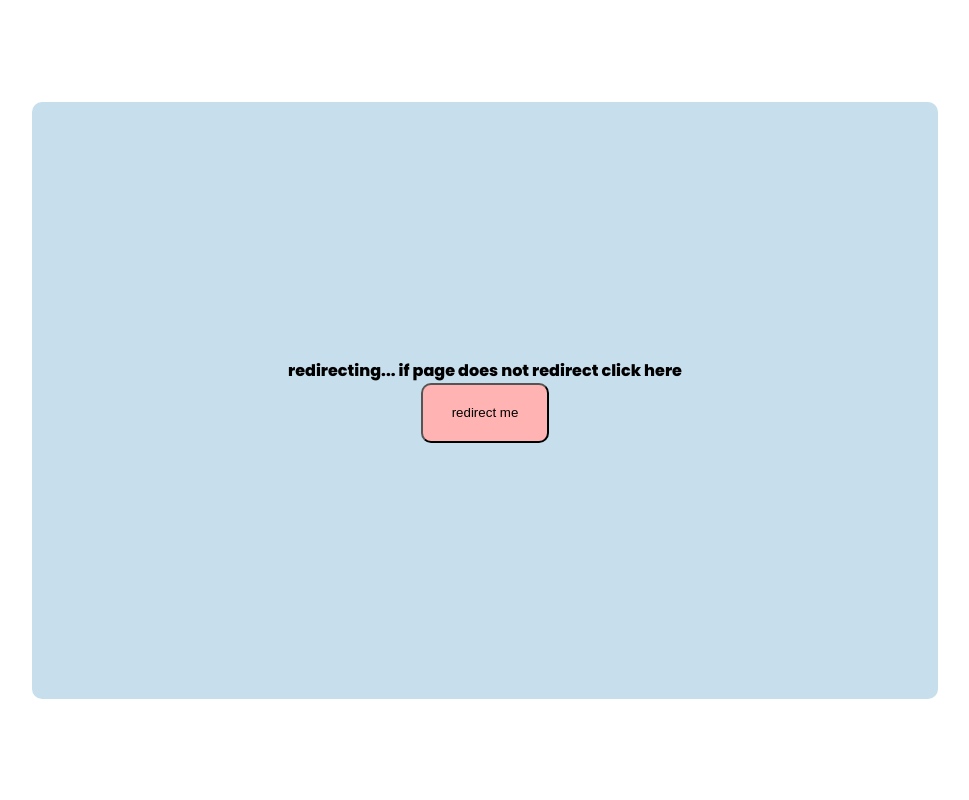
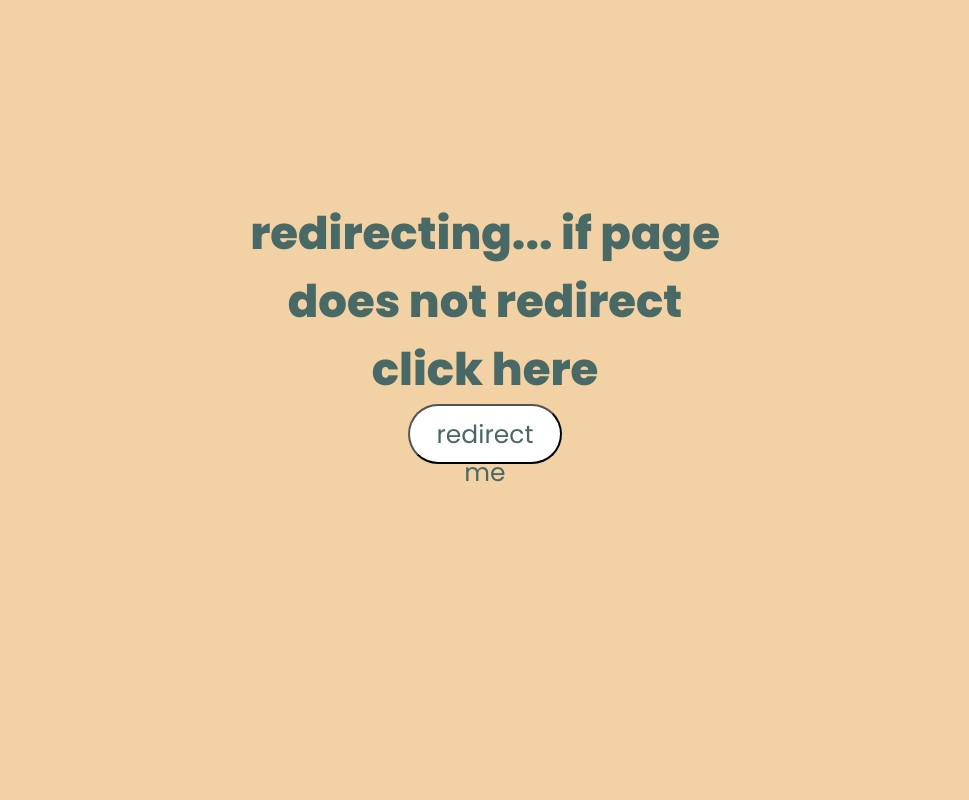
Before and after one commit to Ceaseless04/MapModel, a Next.js app: page /verify in a window 1280 px wide. Shown: the top 800 px of the page, without its empty margins (155-1124 px from the left). Built offline with nearby package versions, Linux system fonts and the light colour scheme; no server answers.

Commit message:
Coral changes on verify style

```diff
--- a/styles/Verify.module.scss
+++ b/styles/Verify.module.scss
@@ -5,17 +5,22 @@
     justify-content: center;
     align-items: center;
     div{
-        height: auto;
-        padding: 20%;
-        border-radius: 10px;
-        background-color: #c7deed;
+        height: 50%;
+        padding: 30%;
+        border-radius: 100px;
+        background-color: #F2D2A4;
         text-align: center;
+        font-size: 45px;
+        color: #486966;
         button{
             height: 60px;
-            background: rgb(255, 179, 179);
+            background: white;
             padding: 10px;
-            border-radius: 10px;
-            width: 10vw;
+            border-radius: 100px;
+            width: 12vw;
+            font-family: Poppins-Regular;
+            font-size: 25px;
+            color: #486966;
         }
     }
 
```
